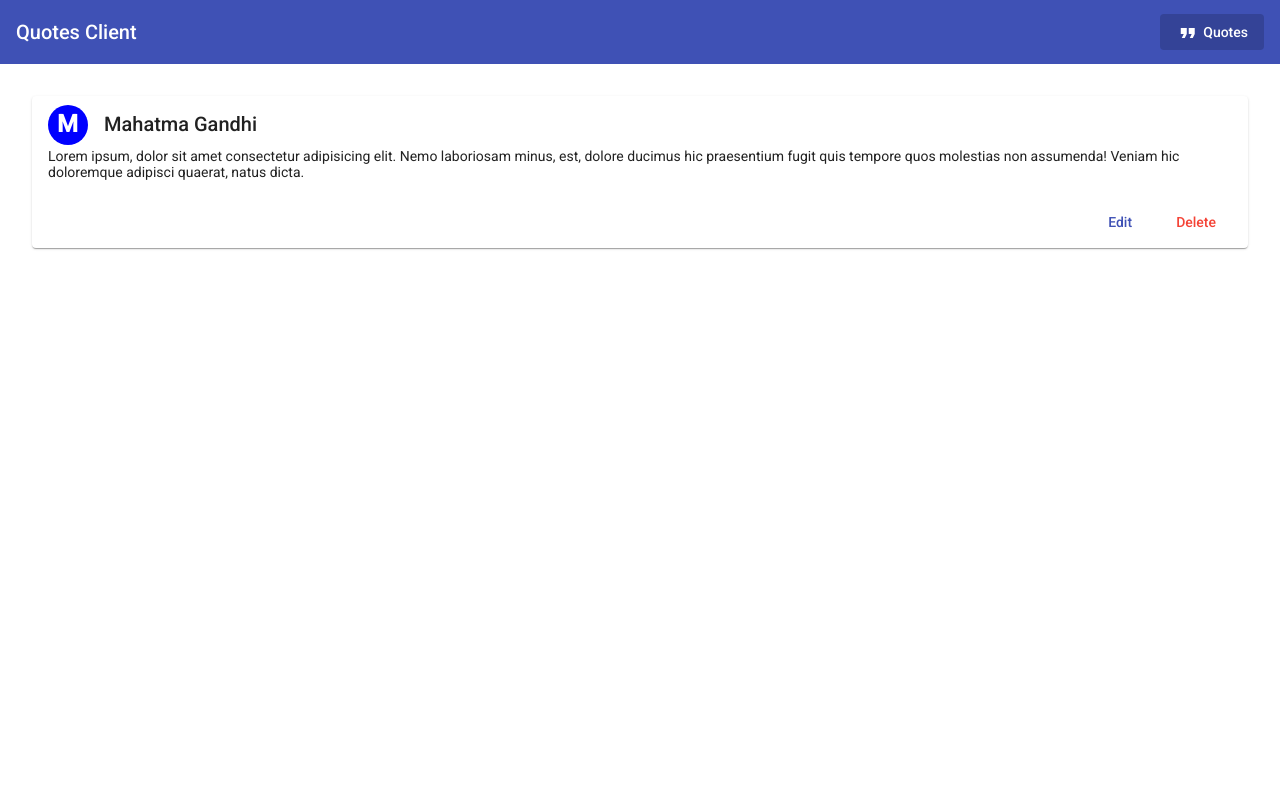
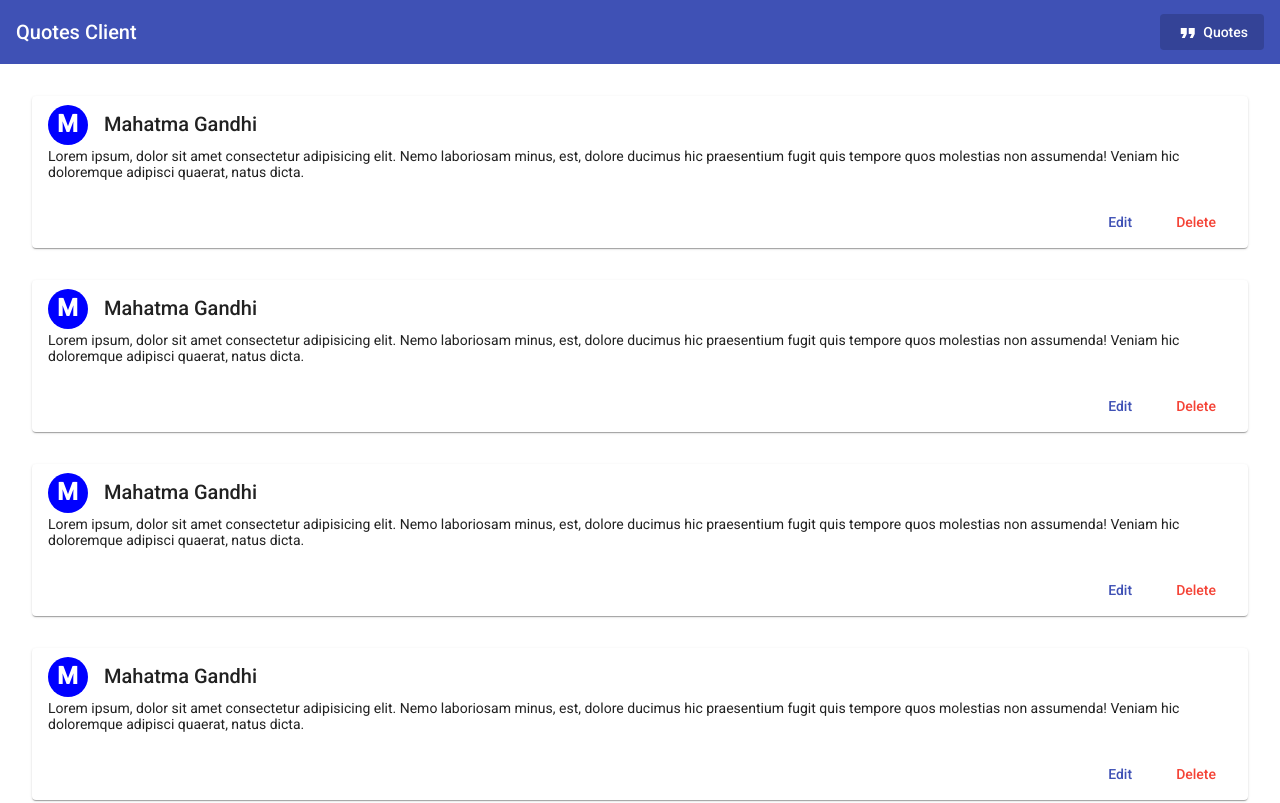
Before and after one commit to Dan-Y-Ko/quote-client, an Angular app: page /quotes in a window 1280 px wide. Shown: the top 803 px of the page. Built offline with nearby package versions, Linux system fonts and the light colour scheme.

Commit message:
render multiple quotes with ngFor

```diff
--- a/src/app/quotes/quotes.component.html
+++ b/src/app/quotes/quotes.component.html
@@ -1,4 +1,4 @@
-<mat-card class="quotes-card">
+<mat-card class="quotes-card" *ngFor="let quote of [1, 2, 3, 4, 5]">
   <mat-card-header>
     <div mat-card-avatar class="avatar">
       <span>M</span>
```
